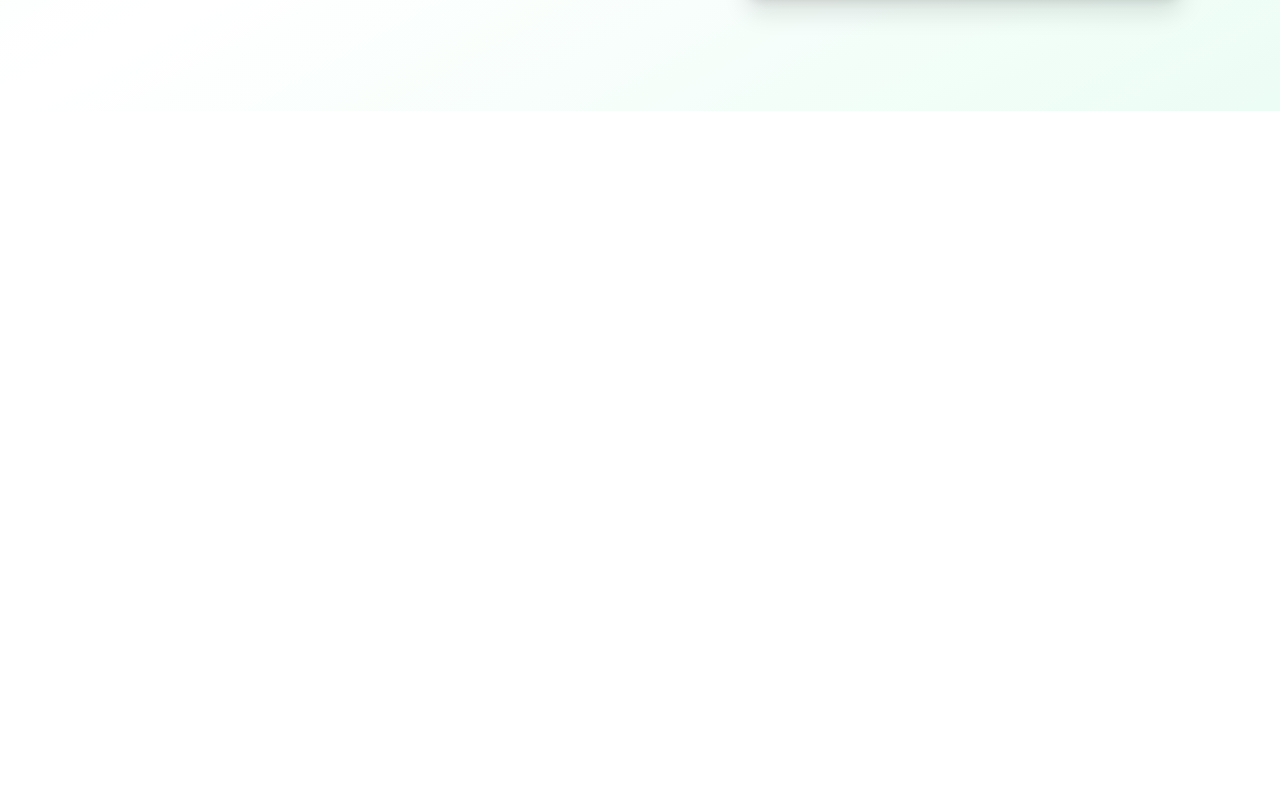
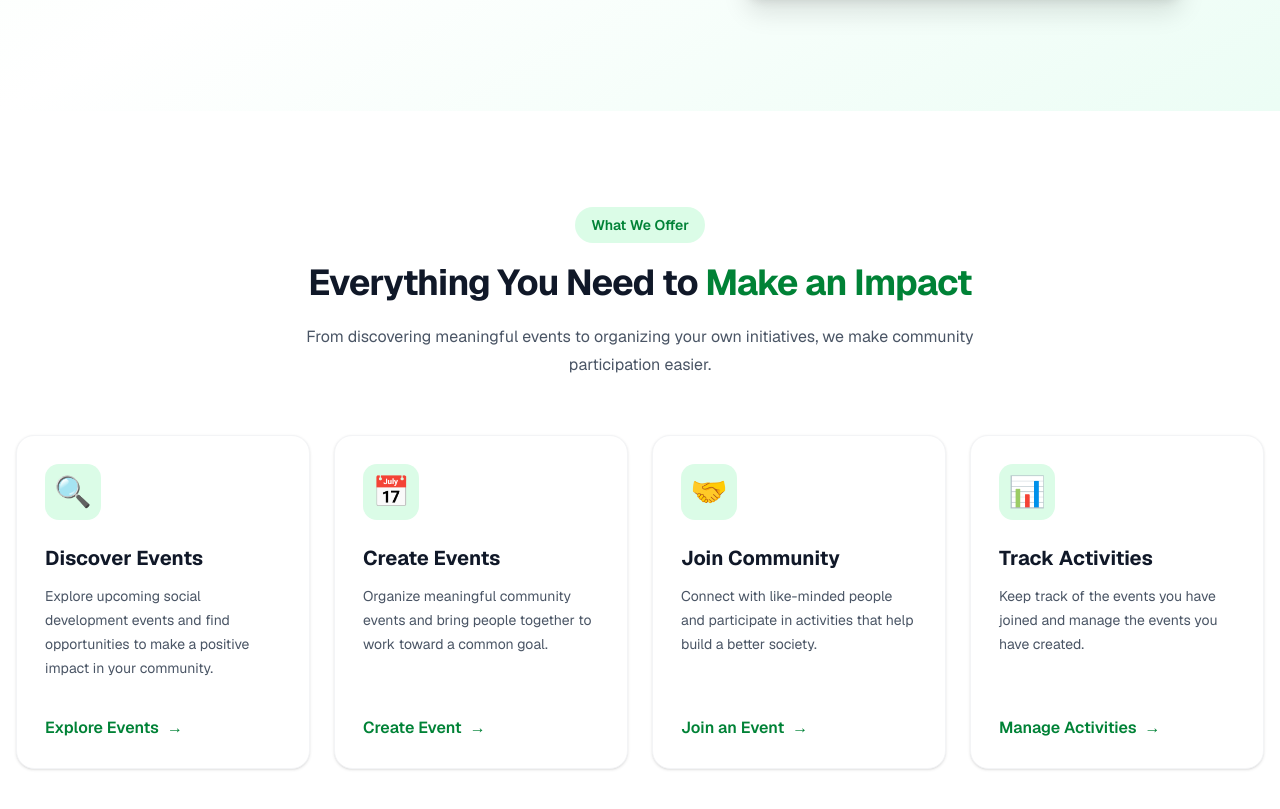
Before and after one commit to nabin-90/social-development-client, a Next.js app: page / in a window 1280 px wide. Shown: the part 681-1490 px from the top of the page. Before the commit the page ends 800 px from the top, so only its background shows below. Built offline with nearby package versions, Linux system fonts and the light colour scheme.

Commit message:
Features Section Added

```diff
--- a/src/app/page.tsx
+++ b/src/app/page.tsx
@@ -1,9 +1,11 @@
 import HeroSection from "@/components/home/HeroSection";
+import FeaturesSection from "@/components/home/FeaturesSection";
 
 export default function Home() {
   return (
     <main>
       <HeroSection />
+      <FeaturesSection />
     </main>
   );
 }
--- /dev/null
+++ b/src/components/home/FeaturesSection.tsx
@@ -0,0 +1,96 @@
+
+import Link from "next/link";
+
+const features = [
+  {
+    icon: "🔍",
+    title: "Discover Events",
+    description:
+      "Explore upcoming social development events and find opportunities to make a positive impact in your community.",
+    link: "/upcoming-events",
+    linkText: "Explore Events",
+  },
+  {
+    icon: "📅",
+    title: "Create Events",
+    description:
+      "Organize meaningful community events and bring people together to work toward a common goal.",
+    link: "/dashboard/create-event",
+    linkText: "Create Event",
+  },
+  {
+    icon: "🤝",
+    title: "Join Community",
+    description:
+      "Connect with like-minded people and participate in activities that help build a better society.",
+    link: "/upcoming-events",
+    linkText: "Join an Event",
+  },
+  {
+    icon: "📊",
+    title: "Track Activities",
+    description:
+      "Keep track of the events you have joined and manage the events you have created.",
+    link: "/dashboard",
+    linkText: "Manage Activities",
+  },
+];
+
+const FeaturesSection = () => {
+  return (
+    <section className="bg-white px-4 py-20 sm:py-24">
+      <div className="mx-auto max-w-7xl">
+
+        {/* Section Heading */}
+        <div className="mx-auto mb-14 max-w-2xl text-center">
+          <span className="inline-block rounded-full bg-green-100 px-4 py-2 text-sm font-semibold text-green-700">
+            What We Offer
+          </span>
+
+          <h2 className="mt-5 text-3xl font-bold tracking-tight text-gray-900 sm:text-4xl">
+            Everything You Need to
+            <span className="text-green-700"> Make an Impact</span>
+          </h2>
+
+          <p className="mt-5 text-base leading-7 text-gray-600">
+            From discovering meaningful events to organizing your own
+            initiatives, we make community participation easier.
+          </p>
+        </div>
+
+        {/* Feature Cards */}
+        <div className="grid gap-6 sm:grid-cols-2 lg:grid-cols-4">
+          {features.map((feature) => (
+            <div
+              key={feature.title}
+              className="group rounded-2xl border border-gray-100 bg-white p-7 shadow-sm transition duration-300 hover:-translate-y-2 hover:border-green-200 hover:shadow-xl"
+            >
+              <div className="flex h-14 w-14 items-center justify-center rounded-xl bg-green-100 text-3xl transition group-hover:bg-green-700">
+                {feature.icon}
+              </div>
+
+              <h3 className="mt-6 text-xl font-bold text-gray-900">
+                {feature.title}
+              </h3>
+
+              <p className="mt-3 min-h-28 text-sm leading-6 text-gray-600">
+                {feature.description}
+              </p>
+
+              <Link
+                href={feature.link}
+                className="mt-5 inline-flex items-center gap-2 font-semibold text-green-700 transition hover:text-green-900"
+              >
+                {feature.linkText}
+                <span aria-hidden="true">→</span>
+              </Link>
+            </div>
+          ))}
+        </div>
+
+      </div>
+    </section>
+  );
+};
+
+export default FeaturesSection;
```
